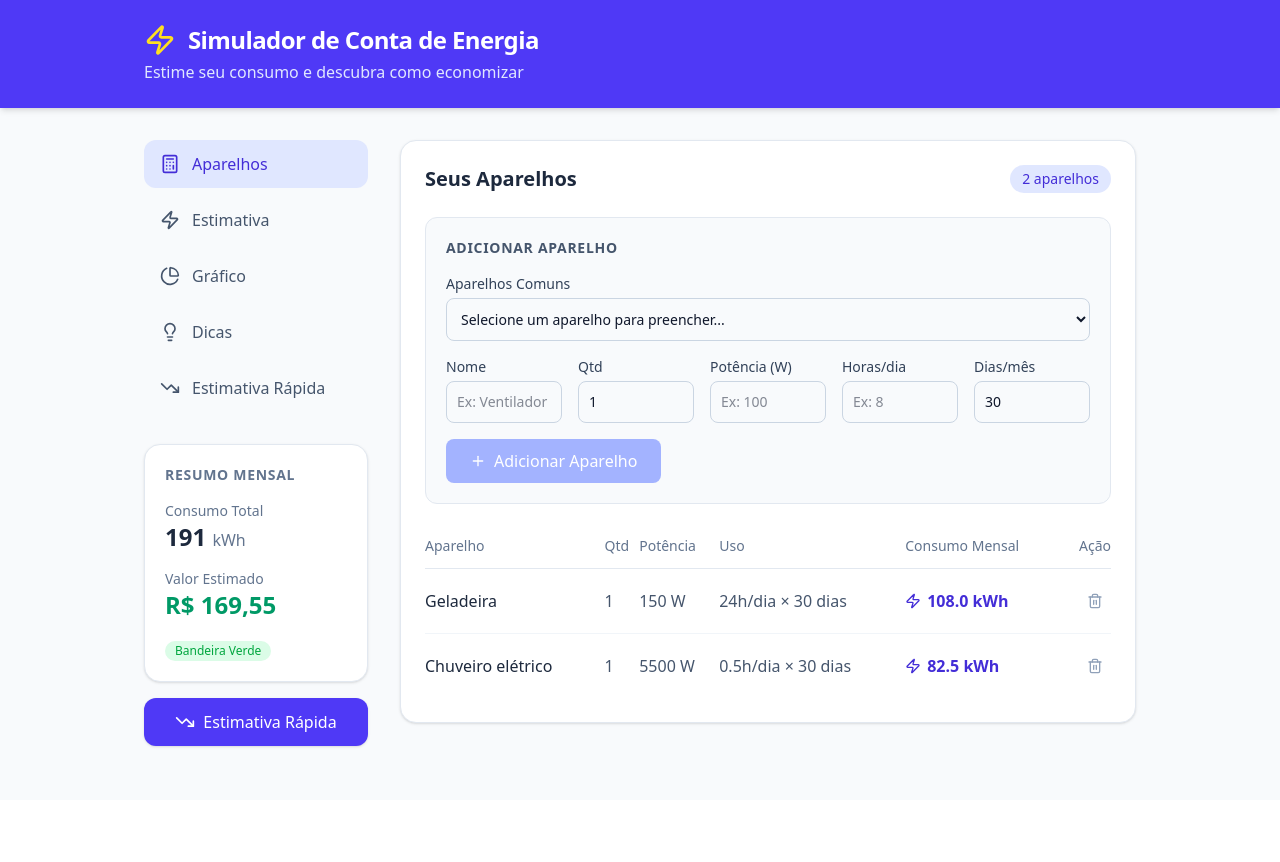
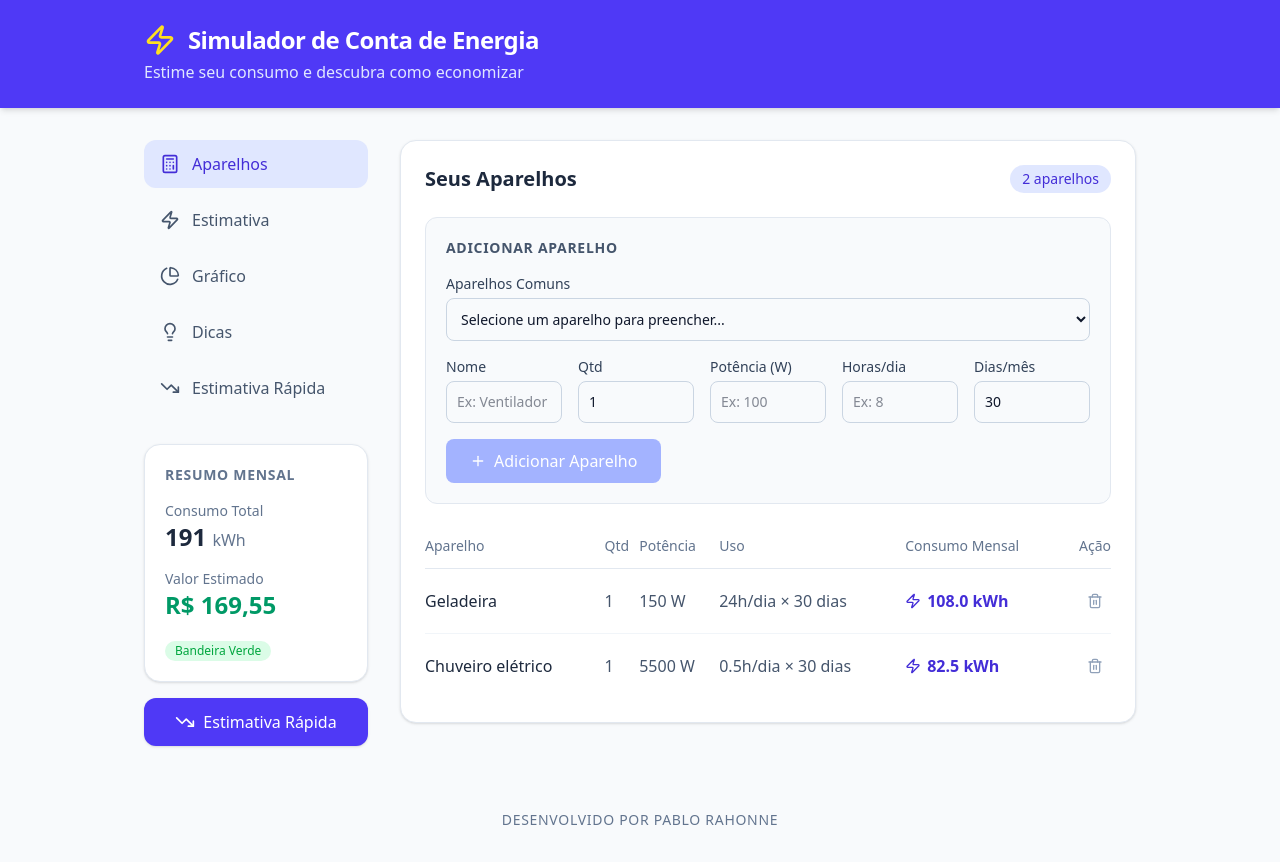
Before and after one commit to Rahonne08/simulador-energia, a React (Vite) app: page / in a window 1280 px wide. Before the commit the page ends 800 px from the top, so only its background shows below. Built offline with nearby package versions, Linux system fonts and the light colour scheme.

Commit message:
feat: Add footer with developer name
Adds a footer to the application displaying the developer's name.

```diff
--- a/src/App.tsx
+++ b/src/App.tsx
@@ -140,6 +140,10 @@ export default function App() {
 
         </div>
       </main>
+
+      <footer className="max-w-5xl mx-auto px-4 py-8 text-center text-sm font-medium text-slate-500 uppercase tracking-wider">
+        Desenvolvido por Pablo Rahonne
+      </footer>
     </div>
   );
 }
```
